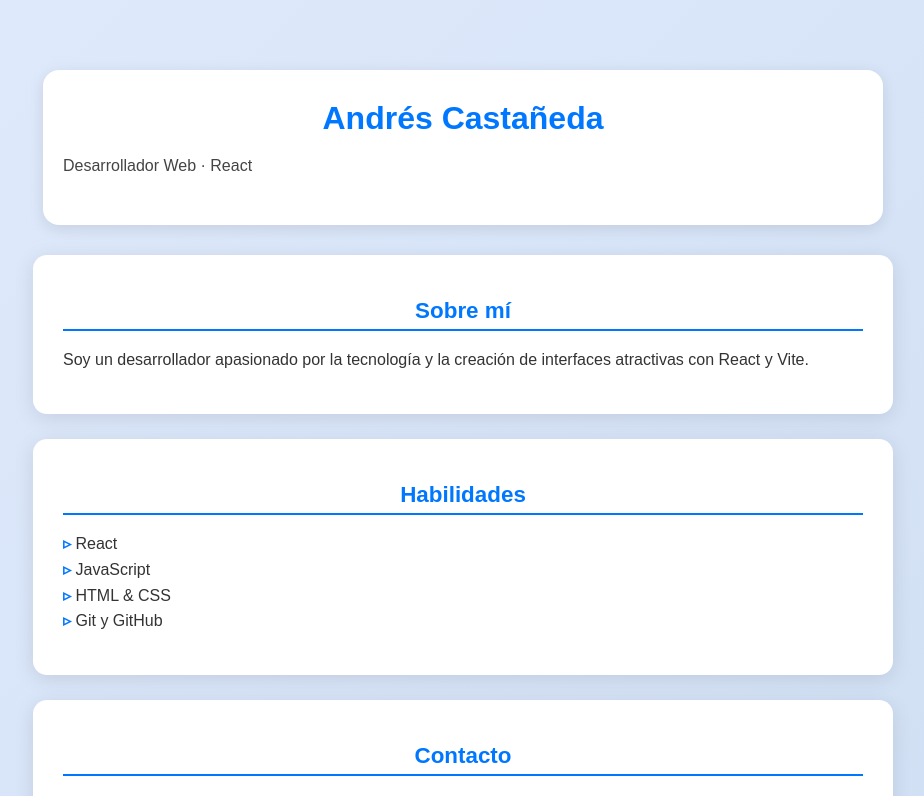
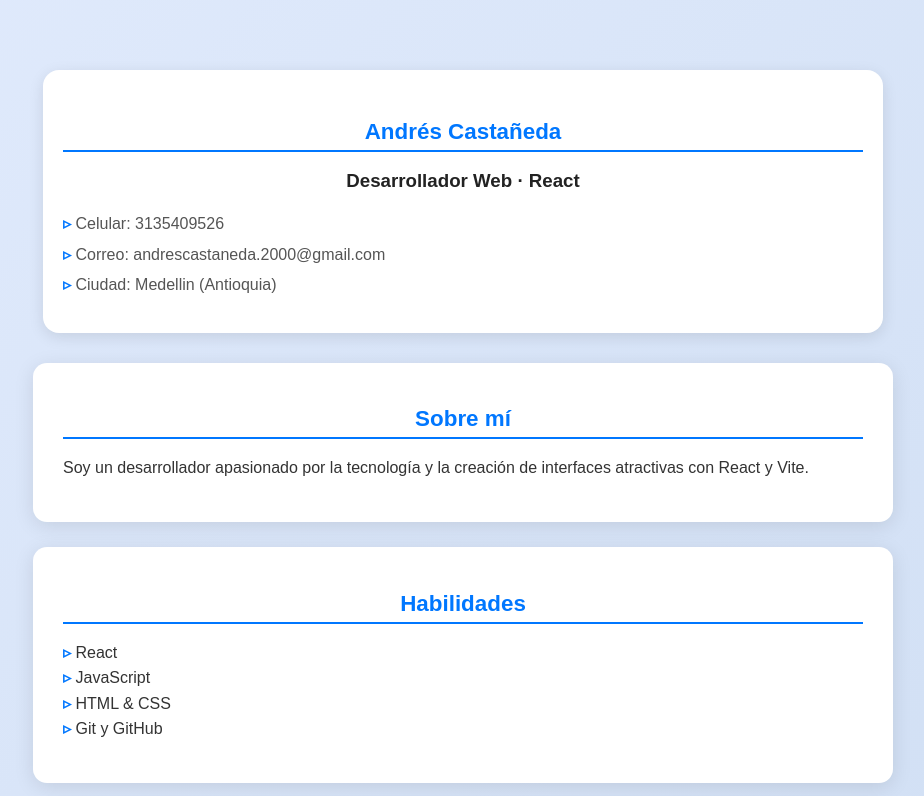
Before and after one commit to AndresBetancurCastaneda/mi-cv-react, a React (Vite) app: page / in a window 1280 px wide. Shown: the top 796 px of the page, without its empty margins (177-1101 px from the left). Built offline with nearby package versions, Linux system fonts and the light colour scheme.

Commit message:
feat: componente CabeceraCV con datos personales

```diff
--- a/src/components/Header.jsx
+++ b/src/components/Header.jsx
@@ -3,8 +3,12 @@ import React from 'react'
 export default function Header() {
   return (
     <header>
-      <h1>Andrés Castañeda</h1>
-      <p>Desarrollador Web · React</p>
+      <h2>Andrés Castañeda</h2>
+      <h3>Desarrollador Web · React</h3>
+      <li>Celular: 3135409526</li>
+      <li>Correo: andrescastaneda.2000@gmail.com</li>
+      <li>Ciudad: Medellin (Antioquia)</li>
+
     </header>
   )
 }
--- a/src/styles.css
+++ b/src/styles.css
@@ -86,6 +86,11 @@ header p {
   color: #444;
   font-size: 1rem;
 }
+header li {
+  color: #555;
+  list-style: none;
+  margin: 5px 0;
+}
 
 /* 📱 Responsivo */
 @media (max-width: 600px) {
```
